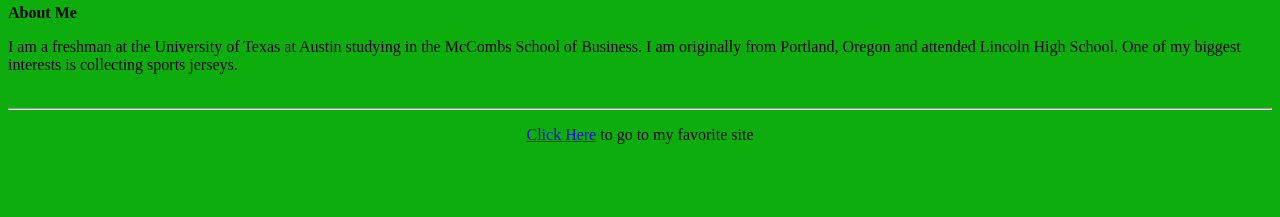
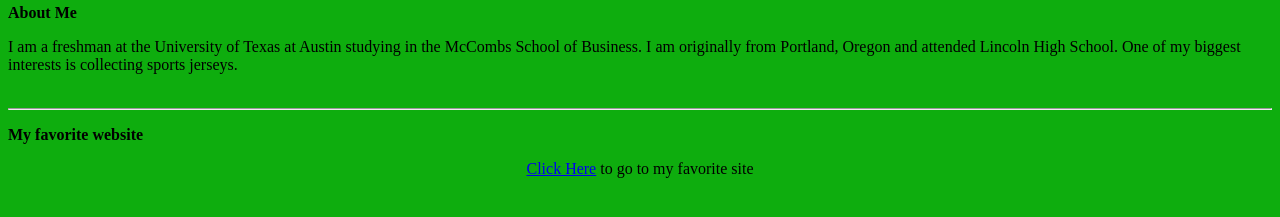
Before and after one commit to esalinsky4/esalinsky4.github.io, a plain HTML site: page index.html in a window 1280 px wide. Shown: the part 441-658 px from the top of the page. Drawn offline with Linux system fonts and the light colour scheme.

Commit message:
Update index.html

```diff
--- a/index.html
+++ b/index.html
@@ -16,4 +16,6 @@
 
 <hr />
 
+<p><strong>My favorite website</strong></p>
+
 <p style="text-align: center;"><a href="https://www.actionnetwork.com/">Click Here</a> to go to my favorite site</p>
```
